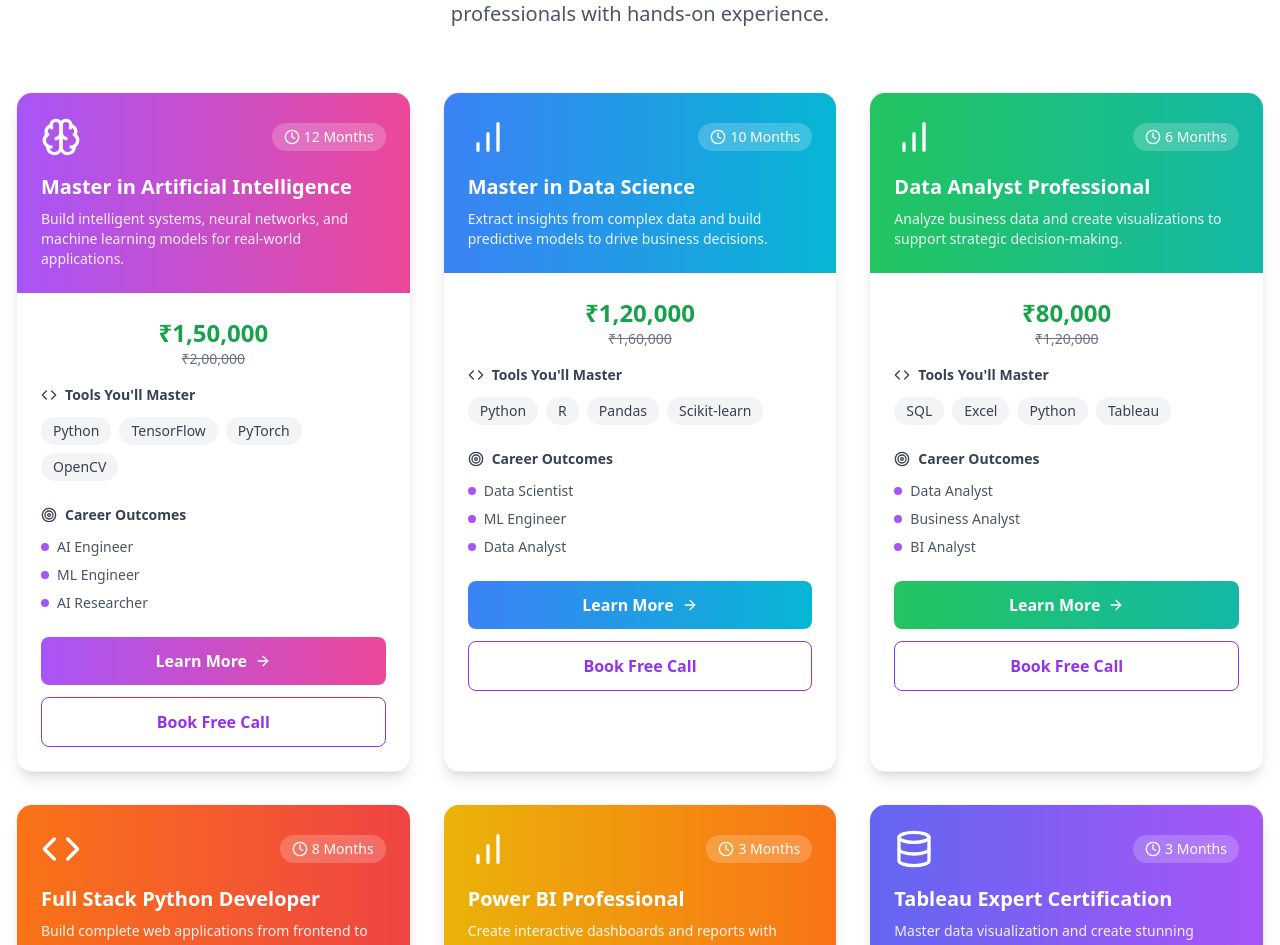
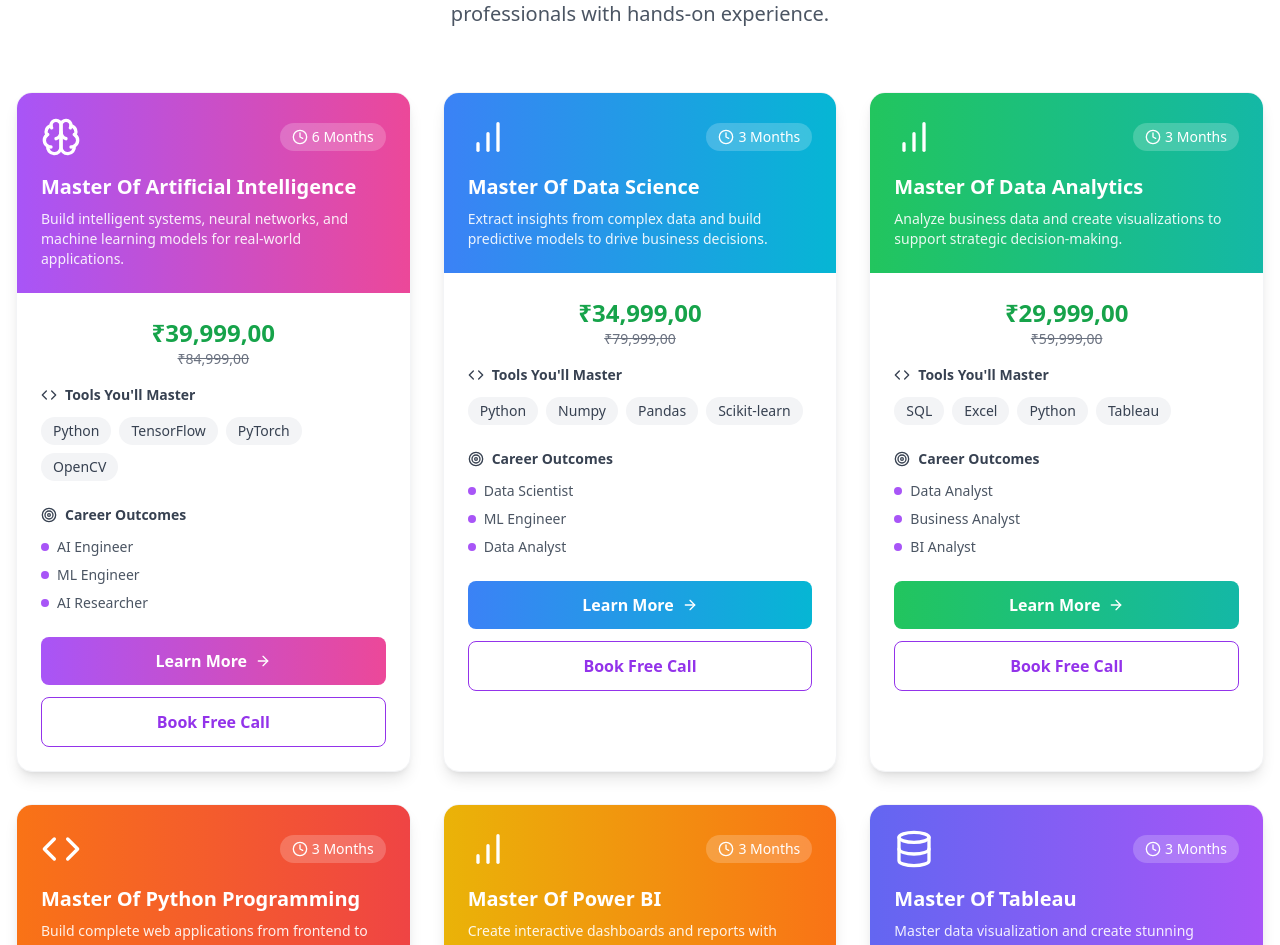
Before and after one commit to lukiworks16/My_Cognista_Website_new, a React (Vite) app: page / in a window 1280 px wide. Shown: the part 2007-2952 px from the top of the page. Built offline with nearby package versions, Linux system fonts and the light colour scheme.

Commit message:
Update CourseCards.tsx

```diff
--- a/src/components/CourseCards.tsx
+++ b/src/components/CourseCards.tsx
@@ -10,75 +10,75 @@ const CourseCards: React.FC<CourseCardsProps> = ({ onOpenPopup, onOpenCourseDeta
   const courses = [
     {
       id: 'master-ai',
-      title: 'Master in Artificial Intelligence',
-      duration: '12 Months',
+      title: 'Master Of Artificial Intelligence',
+      duration: '6 Months',
       icon: Brain,
       tools: ['Python', 'TensorFlow', 'PyTorch', 'OpenCV'],
       outcomes: ['AI Engineer', 'ML Engineer', 'AI Researcher'],
       color: 'from-purple-500 to-pink-500',
       description: 'Build intelligent systems, neural networks, and machine learning models for real-world applications.',
-      price: '₹1,50,000',
-      originalPrice: '₹2,00,000'
+      price: '₹39,999,00',
+      originalPrice: '₹84,999,00'
     },
     {
       id: 'master-data-science',
-      title: 'Master in Data Science',
-      duration: '10 Months',
+      title: 'Master Of  Data Science',
+      duration: '3 Months',
       icon: BarChart,
-      tools: ['Python', 'R', 'Pandas', 'Scikit-learn'],
+      tools: ['Python', 'Numpy', 'Pandas', 'Scikit-learn'],
       outcomes: ['Data Scientist', 'ML Engineer', 'Data Analyst'],
       color: 'from-blue-500 to-cyan-500',
       description: 'Extract insights from complex data and build predictive models to drive business decisions.',
-      price: '₹1,20,000',
-      originalPrice: '₹1,60,000'
+      price: '₹34,999,00',
+      originalPrice: '₹79,999,00'
     },
     {
       id: 'data-analyst',
-      title: 'Data Analyst Professional',
-      duration: '6 Months',
+      title: 'Master Of Data Analytics',
+      duration: '3 Months',
       icon: BarChart,
       tools: ['SQL', 'Excel', 'Python', 'Tableau'],
       outcomes: ['Data Analyst', 'Business Analyst', 'BI Analyst'],
       color: 'from-green-500 to-teal-500',
       description: 'Analyze business data and create visualizations to support strategic decision-making.',
-      price: '₹80,000',
-      originalPrice: '₹1,20,000'
+      price: '₹29,999,00',
+      originalPrice: '₹59,999,00'
     },
     {
       id: 'full-stack-python',
-      title: 'Full Stack Python Developer',
-      duration: '8 Months',
+      title: 'Master Of Python Programming',
+      duration: '3 Months',
       icon: Code,
-      tools: ['Python', 'Django', 'React', 'PostgreSQL'],
+      tools: ['Python', 'Django', 'Flask', 'PostgreSQL'],
       outcomes: ['Full Stack Developer', 'Python Developer', 'Web Developer'],
       color: 'from-orange-500 to-red-500',
       description: 'Build complete web applications from frontend to backend using modern Python frameworks.',
-      price: '₹1,00,000',
-      originalPrice: '₹1,40,000'
+      price: '₹29,999,00',
+      originalPrice: '₹49,999,00'
     },
     {
       id: 'power-bi',
-      title: 'Power BI Professional',
+      title: 'Master Of Power BI',
       duration: '3 Months',
       icon: BarChart,
       tools: ['Power BI', 'DAX', 'Power Query', 'Excel'],
       outcomes: ['BI Developer', 'Data Analyst', 'BI Consultant'],
       color: 'from-yellow-500 to-orange-500',
       description: 'Create interactive dashboards and reports with Microsoft Power BI for business intelligence.',
-      price: '₹40,000',
-      originalPrice: '₹60,000'
+      price: '₹21,999,00',
+      originalPrice: '₹44,999,00'
     },
     {
       id: 'tableau',
-      title: 'Tableau Expert Certification',
+      title: 'Master Of Tableau',
       duration: '3 Months',
       icon: Database,
       tools: ['Tableau', 'SQL', 'Statistics', 'Analytics'],
       outcomes: ['Tableau Developer', 'Data Visualization Specialist', 'BI Analyst'],
       color: 'from-indigo-500 to-purple-500',
       description: 'Master data visualization and create stunning interactive dashboards with Tableau.',
-      price: '₹45,000',
-      originalPrice: '₹65,000'
+      price: '₹21,999,00',
+      originalPrice: '₹44,999,00'
     }
   ];
 
```
